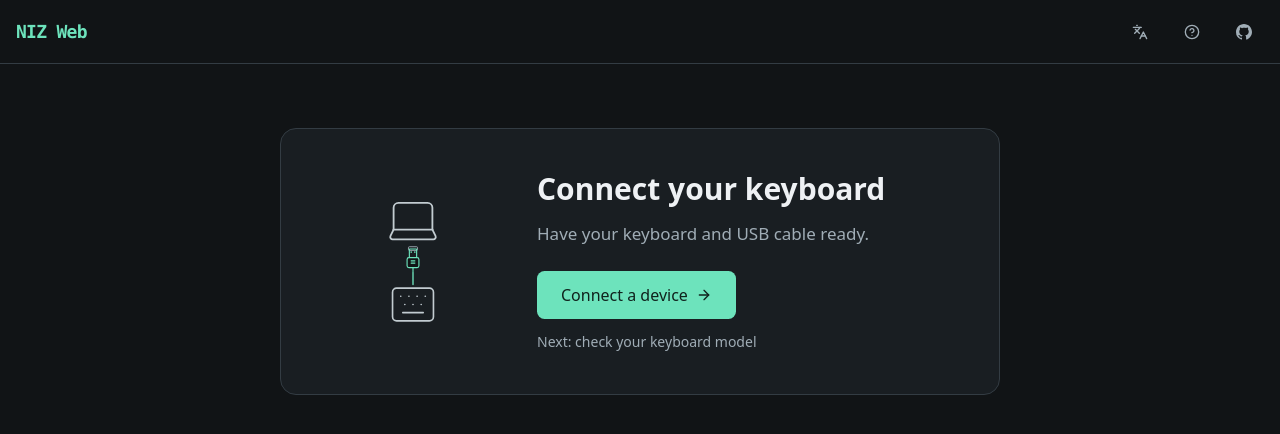
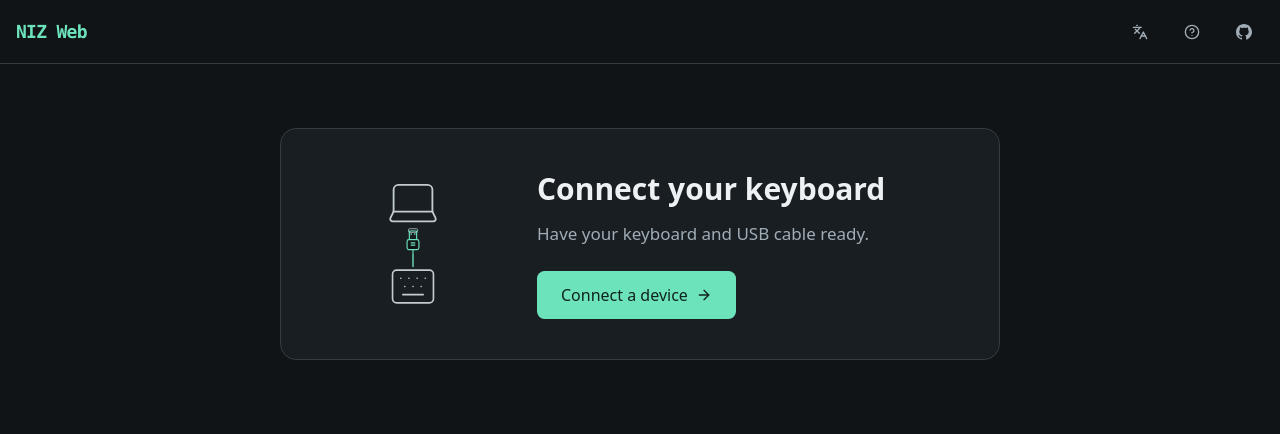
Before and after one commit to cbingb666/niz-web, a React (Vite) app: page / in a window 1280 px wide. Shown: the top 434 px of the page. Built offline with nearby package versions, Linux system fonts and the light colour scheme.

Commit message:
style: remove next-step hint from empty device page

```diff
--- a/src/components/device-manager.tsx
+++ b/src/components/device-manager.tsx
@@ -59,10 +59,9 @@ export function DeviceManager() {
         <div className="devices-empty-copy">
           <h2 id="page-title" tabIndex={-1}>{t('devices.emptyTitle')}</h2>
           <p>{t('devices.emptyDescription')}</p>
-          <Button aria-describedby="connection-next-step" disabled={locked} onClick={() => actions.navigate('connect')}>
+          <Button disabled={locked} onClick={() => actions.navigate('connect')}>
             {t('devices.add')}<ArrowRight />
           </Button>
-          <p id="connection-next-step" className="devices-empty-next">{t('devices.emptyNext')}</p>
         </div>
       </div>}
     </section>
--- a/src/i18n/en.ts
+++ b/src/i18n/en.ts
@@ -20,7 +20,6 @@ export const en = {
   'devices.editor': 'Configurator',
   'devices.emptyTitle': 'Connect your keyboard',
   'devices.emptyDescription': 'Have your keyboard and USB cable ready.',
-  'devices.emptyNext': 'Next: check your keyboard model',
   'devices.supported': 'Currently supports {models}',
   'devices.back': 'Back to devices',
   'devices.localProfile': 'Current editing session',
--- a/src/i18n/zh-CN.ts
+++ b/src/i18n/zh-CN.ts
@@ -18,7 +18,6 @@ export const zhCN = {
   'devices.editor': '配置工作台',
   'devices.emptyTitle': '连接键盘',
   'devices.emptyDescription': '准备好键盘和 USB 数据线。',
-  'devices.emptyNext': '下一步：确认键盘型号',
   'devices.supported': '目前支持 {models}',
   'devices.back': '返回设备管理',
   'devices.localProfile': '当前编辑内容',
--- a/src/styles.css
+++ b/src/styles.css
@@ -1175,7 +1175,6 @@ main {
 .devices-empty-copy > h2:focus { outline: none; }
 .devices-empty-copy > p { color: var(--muted-foreground); font-size: 1.0625rem; line-height: 1.6; margin: 12px 0 24px; text-wrap: pretty; }
 .devices-empty-copy > button { min-height: 48px; padding-inline: 24px; font-size: 1rem; }
-.devices-empty-copy > .devices-empty-next { margin: 12px 0 0; font-size: .875rem; }
 .resume-profile, .guide-demo { display: flex; align-items: center; gap: 18px; padding: 22px 24px; border: 1px solid var(--border); border-radius: 14px; margin-top: 24px; }
 .resume-profile-icon, .demo-icon { display: flex; align-items: center; justify-content: center; flex: none; width: 44px; height: 44px; border-radius: 12px; color: var(--primary); background: #6de3bc0c; border: 1px solid #6de3bc24; }
 .resume-profile-icon svg, .demo-icon svg { width: 20px; height: 20px; }
```
Also changed, not shown: 1 other file (tests, documents, lock files or other folders).
